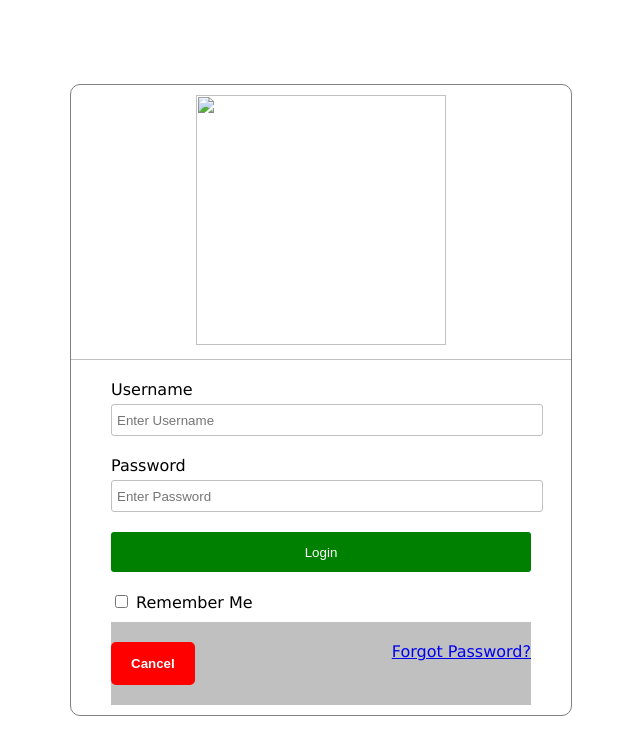
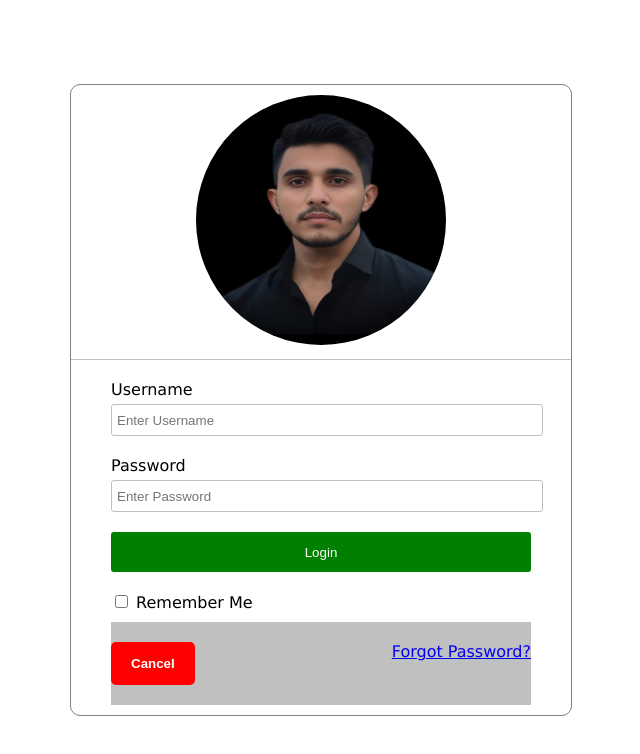
Before and after one commit to Suhail-8800/MernFullStackAssignment1, a plain HTML site: page CSStask/csstask6.html in a window 1280 px wide. Shown: the whole page, without its empty margins (319-959 px from the left). Drawn offline with Linux system fonts and the light colour scheme.

Commit message:
profile image added

```diff
--- a/CSStask/csstask6.html
+++ b/CSStask/csstask6.html
@@ -23,6 +23,7 @@
             border-radius: 10px;
         }
         .outer .imgdiv{
+            background: cover;
             text-align: center;
             padding: 10px;
             border-bottom: 1px solid silver;
@@ -84,7 +85,7 @@
 <body>
     <div class="outer">
         <div class="imgdiv">
-            <img src="profile.jpg" alt="" style="height: 250px; width: 250px;">
+            <img src="profile.jpg" alt="" style="height: 250px; width: 250px; border-radius: 50%;">
         </div>
 
         <div class="formdiv">
```
Also changed, not shown: CSStask/profile.jpg (added).
